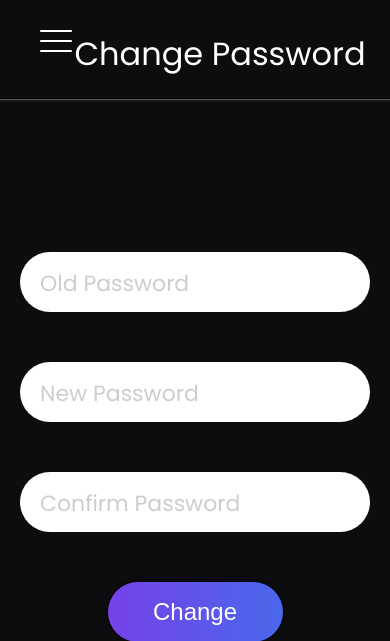
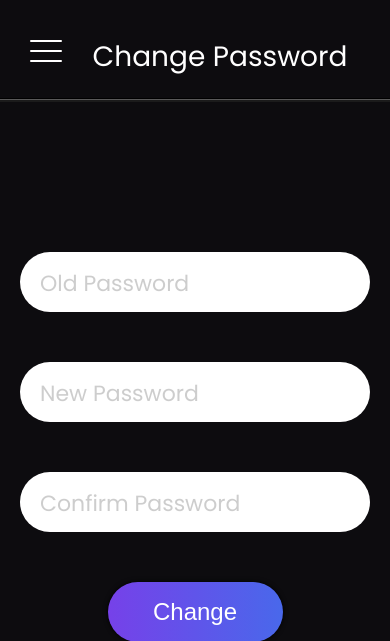
Before and after one commit to MarcinNiemczyk/home-budget, a Flask app: page /password in a window 390 px wide. Shown: the top 641 px of the page. Run offline with Flask 2, Linux system fonts and the light colour scheme; the visitor is signed in with stand-in values (Sample User, id 1); some libraries are stand-ins or nearby versions.

Commit message:
Fix header display on smaller devices

```diff
--- a/static/styles.css
+++ b/static/styles.css
@@ -500,11 +500,11 @@ form {
     .nav-toggle-label {
         display: block;
         height: 25px;
-        left: 40px;
+        left: 30px;
         position: absolute;
-        top: 30px;
+        top: 40px;
         transition: transform 0.2s ease-in-out;
-        width: 2em;
+        width: 32px;
         z-index: 2;
     }
 
@@ -588,6 +588,10 @@ form {
 }
 
 @media (max-width: 576px) {
+    header h1 {
+        font-size: 28px;
+    }
+
     .remove__heading {
         font-size: 14px;
     }
```
